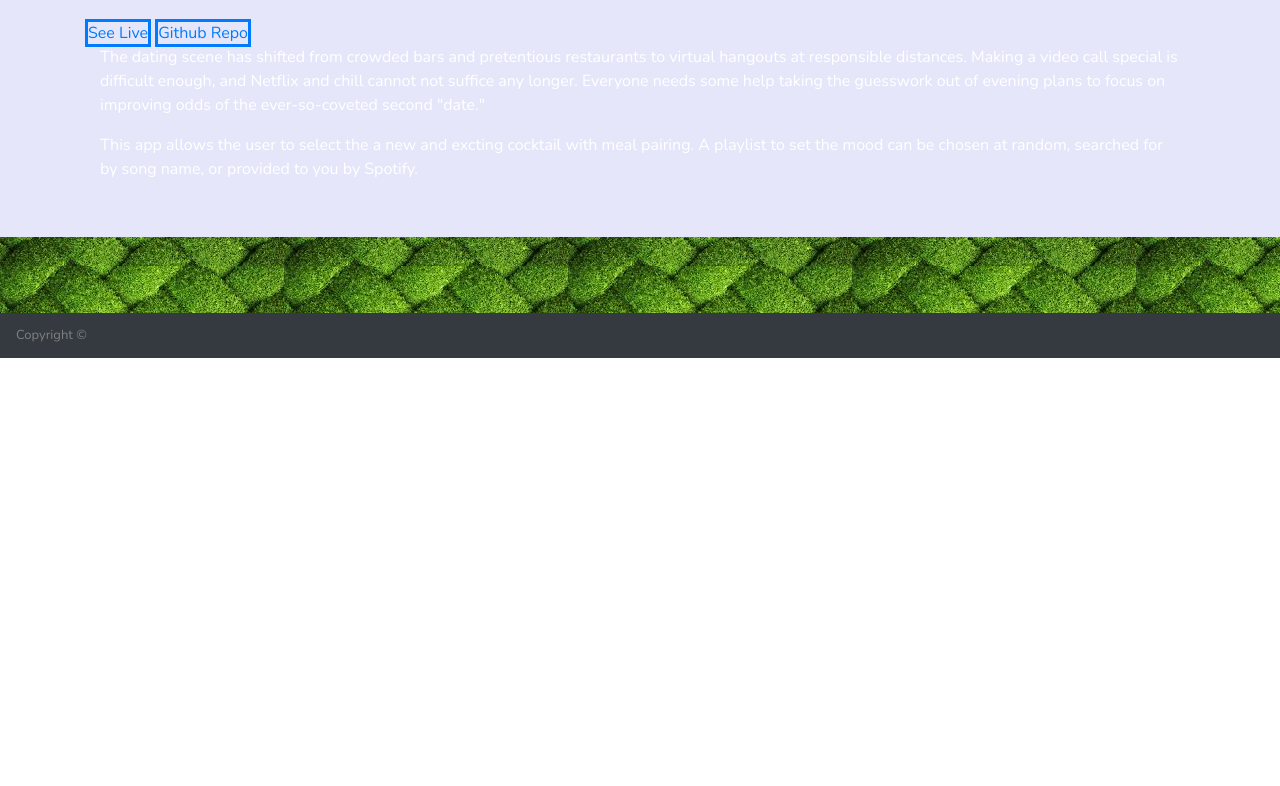
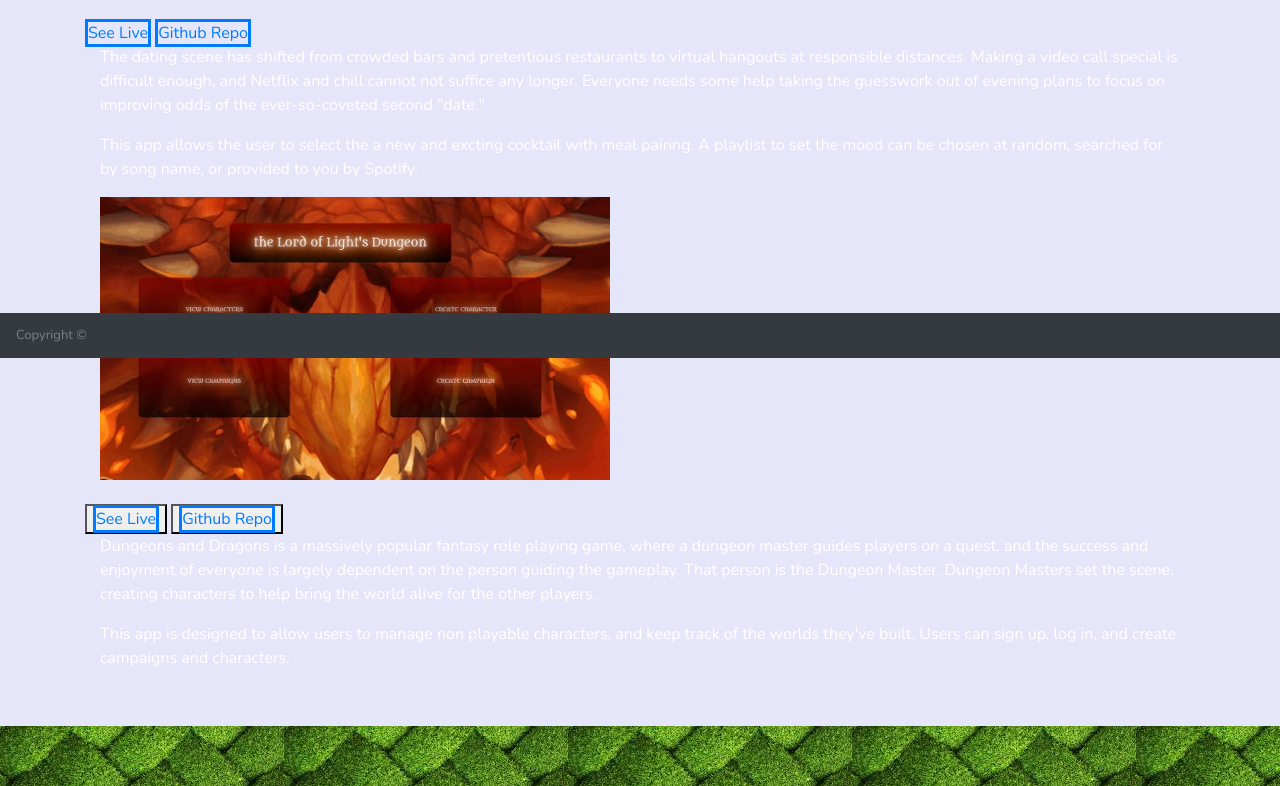
Before and after one commit to andrealejandra/Portfolio-1, a plain HTML site: page portfolio.html in a window 1280 px wide. Shown: the part 442-1228 px from the top of the page. Before the commit the page ends 800 px from the top, so only its background shows below. Drawn offline with nearby package versions, Linux system fonts and the light colour scheme.

Commit message:
added project 2

```diff
--- a/portfolio.html
+++ b/portfolio.html
@@ -73,6 +73,29 @@
           </div>
         </div>
       </div>
+      <div class="row ">
+        <div class="container">
+          <div class="row col-md-12">
+            <img class="pic col-md-6" src="./images/project2.jpeg" alt="DungeonMasterManager">
+          </div>
+          <br>
+
+            <button><a class="pictxt" href="https://serene-lowlands-40117.herokuapp.com/" target="_blank">See Live</a></button>
+            <button><a class="pictxt" href="https://github.com/danielalexvega/Project-2-Dungeons-and-Dragons.git" target="_blank">Github Repo</a></button>
+
+        </div>
+
+        <div class="container">
+
+          <div class="col-md-12">
+            <p class="paragraph">Dungeons and Dragons is a massively popular fantasy role playing game, where a dungeon master guides players on a quest, and the success and enjoyment of everyone is largely dependent on the person guiding the gameplay. That person is the Dungeon Master. Dungeon Masters set the scene, creating characters to help bring the world alive for the other players.</p>
+            <p class="paragraph">This app is designed to allow users to manage non playable characters, and keep track of the worlds they've built. Users can sign up, log in, and create campaigns and characters.
+
+            </p>
+
+          </div>
+        </div>
+      </div>
     </div>
   </div>
 
```
Also changed, not shown: images/project2.jpeg (added), 1 other file.
